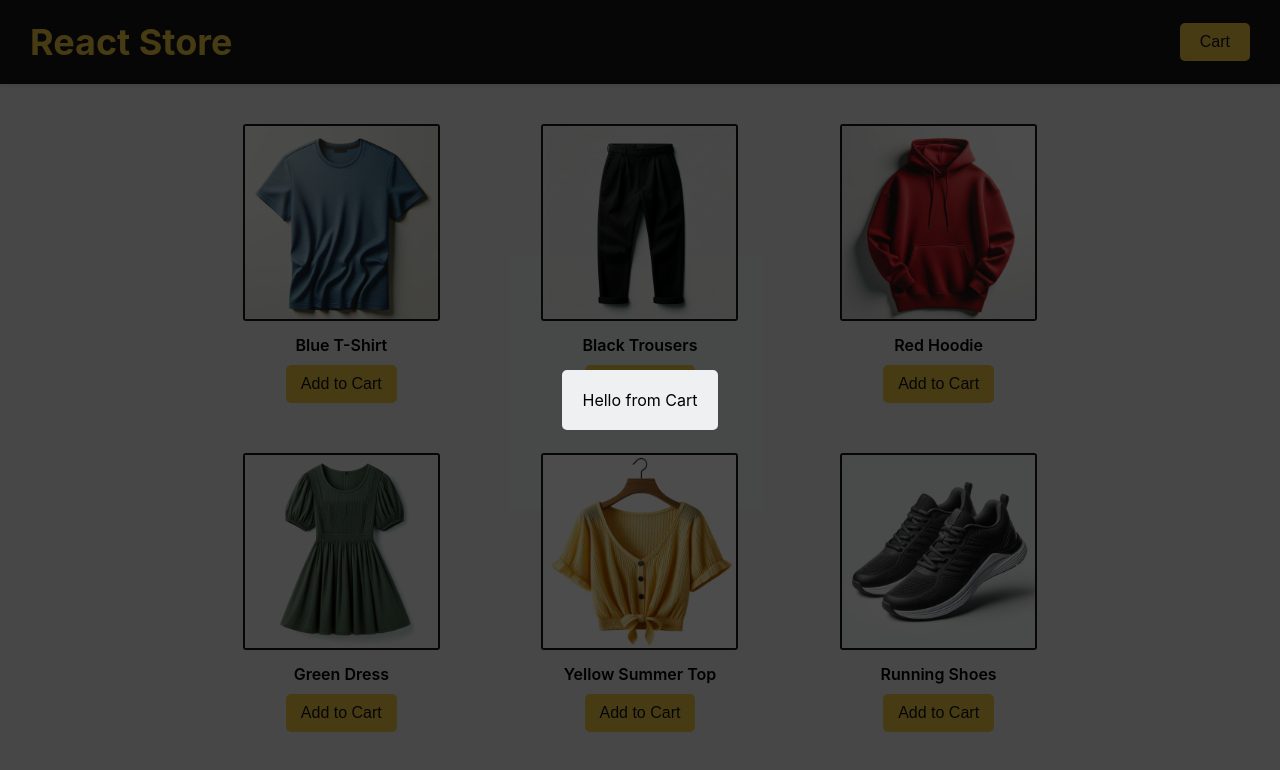
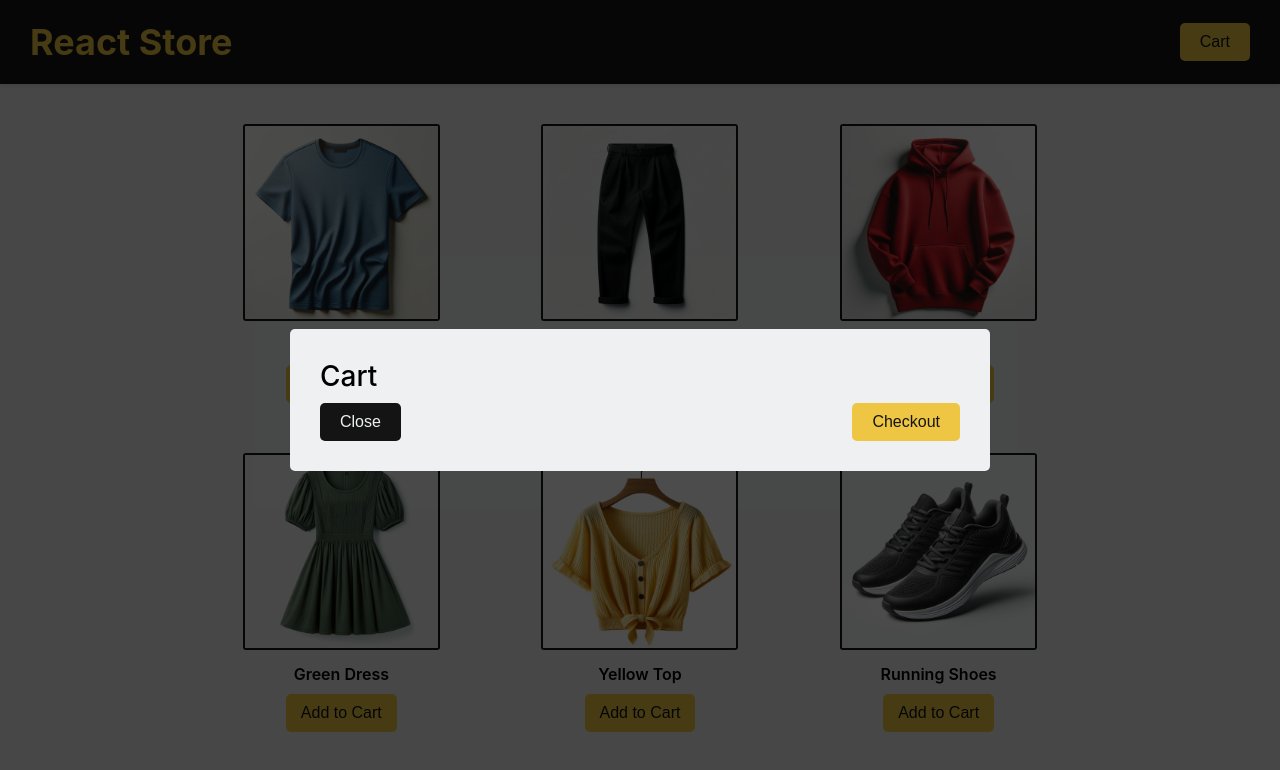
Before and after one commit to thekartikwalia/Ecommerce-Store, a React (Create React App) app: page / in a window 1280 px wide. Both pictures are taken after a click on the button "Cart". Shown: the top 770 px of the page. Built offline with nearby package versions, Linux system fonts and the light colour scheme.

Commit message:
Added products addition functionality in Cart (learnt concept of map and spread operators, state management, react developer tools) (issue: duplicate items in cart)

```diff
--- a/src/App.js
+++ b/src/App.js
@@ -5,15 +5,26 @@
 
 function App() {
   const [showCart, setShowCart] = useState(false);
+  const [cartItems, setCartItems] = useState([]);
 
   const openCart = () => setShowCart(true);
   const closeCart = () => setShowCart(false);
 
+  const handleAddToCart = (productId, productName, productImage) => {
+    const cartItem = {
+      id: productId,
+      name: productName,
+      image: productImage,
+      quantity: 1,
+    };
+    setCartItems((state) => [...state, cartItem]);
+  };
+
   return (
     <div>
       <Header openCart={openCart} />
-      <Products />
-      <Cart showCart={showCart} closeCart={closeCart} />
+      <Products onAddToCart={handleAddToCart} />
+      <Cart showCart={showCart} closeCart={closeCart} cartItems={cartItems} />
     </div>
   );
 }
--- /dev/null
+++ b/src/components/Cart/Cart.css
@@ -0,0 +1,69 @@
+.cart-container {
+  width: 50vw;
+  padding: 10px;
+}
+
+.cart-heading {
+  margin-top: 0;
+  font-weight: 500;
+  margin-bottom: 10px;
+  font-size: 28px;
+}
+
+.cart-item {
+  width: 100%;
+  display: flex;
+  margin-bottom: 20px;
+  padding: 10px;
+  border-radius: 3px;
+  justify-content: flex-start;
+  align-items: center;
+}
+
+.cart-buttons {
+  display: flex;
+  justify-content: space-between;
+}
+
+.close-cart {
+  margin-right: 10px;
+}
+
+.item-img {
+  width: 16%;
+  margin-right: 20px;
+}
+
+.cart-item img {
+  width: 100%;
+  border: 2px solid var(--dark);
+}
+
+.item-info {
+  display: flex;
+  width: 100%;
+  justify-content: space-between;
+}
+
+.item-qty {
+  display: flex;
+  align-items: center;
+  justify-content: center;
+}
+
+.qty-button {
+  width: 30px;
+  height: 30px;
+  padding: 0;
+  font-size: 24px;
+  margin: 5px;
+}
+
+.qty-plus-button {
+  margin-left: 20px;
+}
+
+.empty-cart {
+  margin-bottom: 10px;
+  text-align: center;
+}
--- a/src/components/Cart/Cart.js
+++ b/src/components/Cart/Cart.js
@@ -1,15 +1,53 @@
 import Modal from "../UI/Modal";
+import "./Cart.css";
 
-function Cart({ showCart, closeCart, children }) {
-    if(!showCart) {
-        return null;
-    }
+function CartItem({ id, name, image, quantity }) {
+  return (
+    <div className="cart-item">
+      <div className="item-img">
+        <img src={require(`../../assets/${image}`)} alt={name} />
+      </div>
+      <div className="item-info">
+        <div>{name}</div>
+        <div className="item-qty">
+          <div>Qty: {quantity}</div>
+          <div>
+            <button className="yellow-button qty-button qty-plus-button">+</button>
+          </div>
+          <div>
+            <button className="yellow-button qty-button">-</button>
+          </div>
+        </div>
+      </div>
+    </div>
+  );
+}
 
-    return (
-        <Modal show={showCart} onClose={closeCart}>
-            Hello from Cart
-        </Modal>
-    )
+function Cart({ showCart, closeCart, cartItems }) {
+  return (
+    <Modal show={showCart} onClose={closeCart}>
+      <div className="cart-container">
+        <div className="cart-heading">Cart</div>
+        {cartItems.map((item) => (
+          <CartItem
+            key={item.id}
+            id={item.id}
+            name={item.name}
+            image={item.image}
+            quantity={item.quantity}
+          />
+        ))}
+        <div className="cart-buttons">
+            <button className="black-button close-cart" onClick={closeCart}>
+                Close
+            </button>
+            <button className="yellow-button" onClick={closeCart}>
+                Checkout
+            </button>
+        </div>
+      </div>
+    </Modal>
+  );
 }
 
 export default Cart;
--- a/src/components/Products/Products.js
+++ b/src/components/Products/Products.js
@@ -1,29 +1,33 @@
-import productsData from "../../data/products.json"    // Array of objects
-import "./Products.css"
+import productsData from "../../data/products.json"; // Array of objects
+import "./Products.css";
 
 // const Image = require("../../assets/black_shoes.png")  // for getting modified path images
 
-function Product({id, name, image}) {
+function Product({ id, name, image, onAddToCart }) {
   return (
     <div key={id} className="product">
       <img src={require(`../../assets/${image}`)} alt={name} />
       <div className="product-name">{name}</div>
-            <button>Add to Cart</button>
+      <button onClick={() => onAddToCart(id, name, image)}>Add to Cart</button>
     </div>
-    )
+  );
 }
 
 // map (objects se product)
-function Products() {
+function Products({ onAddToCart }) {
   return (
     <div className="products-container">
-            {
-                productsData.map((product) => (
-                    <Product key={product.id} id={product.id} name={product.name} image={product.image} />
-                ))
-            }
+      {productsData.map((product) => (
+        <Product
+          key={product.id}
+          id={product.id}
+          name={product.name}
+          image={product.image}
+          onAddToCart={onAddToCart}
+        />
+      ))}
     </div>
-    )
+  );
 }
 
 export default Products;
--- a/src/data/products.json
+++ b/src/data/products.json
@@ -21,7 +21,7 @@
     },
     {
         "id": 5,
-        "name": "Yellow Summer Top",
+        "name": "Yellow Top",
         "image": "yellow_top.png"
     },
     {
```
Also changed, not shown: src/components/Products/Products.css (indentation only). Lines whose indentation alone changed are shown as unchanged.
